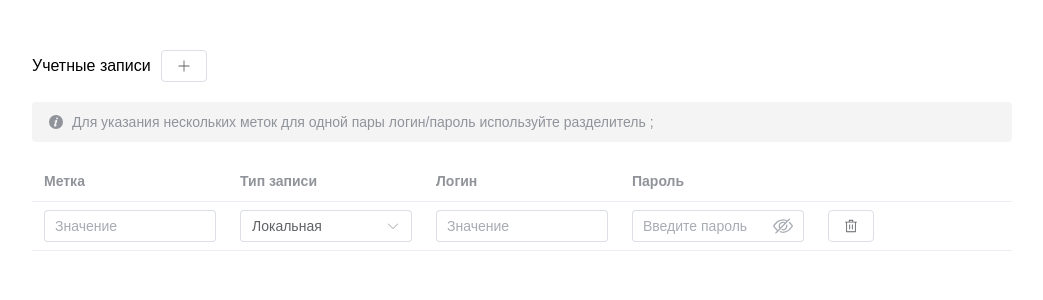
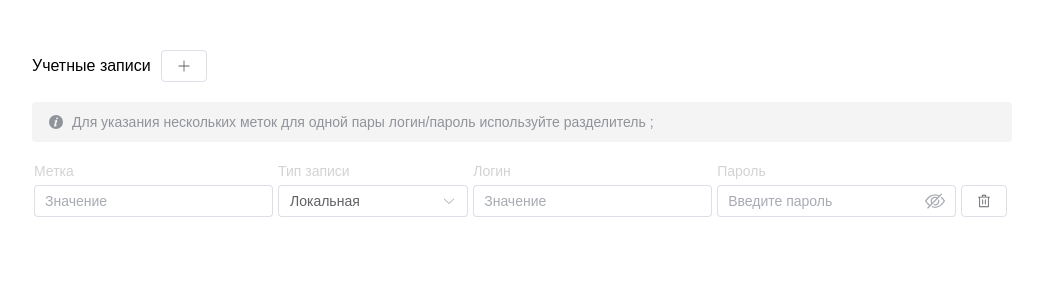
Before and after one commit to SergeyFF3/vue-project, a Vue app: page / in a window 1280 px wide. Both pictures are taken after a click on the button 301 px from the left and 66 px from the top of the page. Shown: the top 300 px of the page, without its empty margins (118-1161 px from the left). Built offline with nearby package versions, Linux system fonts and the light colour scheme; the HTML template or start-up script is replaced by a standard one.

Commit message:
added PasswordInput, refactoring Form components

```diff
--- a/src/App.vue
+++ b/src/App.vue
@@ -1,8 +1,8 @@
 <script setup lang="ts">
 import "./assets/App.css";
-import AddNewAccount from "./components/AddNewAccount/AddNewAccount.vue";
-import Alert from "./components/Alert/Alert.vue";
-import Form from "./components/Form/Form.vue";
+import AddNewAccount from "./components/AddNewAccount.vue";
+import Alert from "./components/Alert.vue";
+import Form from "./components/Form.vue";
 </script>
 
 <template>
--- /dev/null
+++ b/src/components/AccountItem.vue
@@ -0,0 +1,139 @@
+<template>
+  <tr>
+    <td>
+      <div class="column">
+        <el-input
+          placeholder="Значение"
+          v-model="markAsString"
+          @blur="saveData"
+        />
+      </div>
+    </td>
+
+    <td>
+      <div class="column">
+        <el-select v-model="reactiveAccount.type">
+          <el-option
+            v-for="option in typeOptions"
+            :key="option.value"
+            :label="option.label"
+            :value="option.value"
+          />
+        </el-select>
+      </div>
+    </td>
+
+    <td :class="isTypeLDAP ? 'full' : 'quarter'">
+      <div class="column">
+        <el-input
+          placeholder="Значение"
+          v-model="reactiveAccount.login"
+          @blur="saveData"
+        />
+      </div>
+    </td>
+
+    <td :class="isTypeLDAP ? 'hidden' : 'quarter'">
+      <div class="column">
+        <PasswordInput v-model="account.password" @blur="saveData" />
+      </div>
+    </td>
+
+    <td>
+      <div class="column">
+        <el-button class="button" @click="onDelete" icon="Delete"></el-button>
+      </div>
+    </td>
+  </tr>
+</template>
+
+<script setup lang="ts">
+import "element-plus/dist/index.css";
+import { defineProps, defineEmits, computed, reactive, watch } from "vue";
+import { AccountType, type IAccount } from "@/stores/accounts";
+import { getMarkAsString, parseMarks } from "@/helpers/parseMarks";
+import PasswordInput from "./PasswordInput.vue";
+
+const { account } = defineProps<{ account: IAccount }>();
+const emits = defineEmits<{
+  (e: "deleteAccount", id: string): void;
+  (e: "saveData"): void;
+}>();
+
+const typeOptions = [
+  { value: AccountType.LOCAL, label: "Локальная" },
+  { value: AccountType.LDAP, label: "LDAP" },
+];
+
+let reactiveAccount = reactive<IAccount>(account);
+const isTypeLDAP = computed(() => reactiveAccount.type === AccountType.LDAP);
+
+const markAsString = computed({
+  get: () => getMarkAsString(reactiveAccount.mark),
+  set: (value: string) => {
+    reactiveAccount.mark = parseMarks(value, ", ");
+  },
+});
+
+const onDelete = () => {
+  emits("deleteAccount", account.id);
+};
+
+const saveData = () => {
+  emits("saveData");
+};
+
+watch(
+  () => account,
+  (newAccount) => {
+    reactiveAccount = newAccount;
+  }
+);
+</script>
+
+<style scoped>
+tr {
+  width: 100%;
+}
+
+td:first-child {
+  width: 25%;
+}
+
+td:nth-child(2) {
+  width: 20%;
+}
+
+td:nth-child(3) {
+  transition: width 0.5s ease;
+}
+
+td:nth-child(4) {
+  transition: width 0.5s ease, opacity 0.5s ease;
+}
+
+td:last-child {
+  width: 5%;
+}
+
+.quarter {
+  width: 25%;
+}
+.full {
+  width: 50%;
+}
+.hidden {
+  width: 0%;
+  opacity: 0;
+}
+
+.column {
+  margin-top: 5px;
+  padding-right: 5px;
+}
+
+.button {
+  position: relative;
+  z-index: 100;
+}
+</style>
--- /dev/null
+++ b/src/components/AddNewAccount.vue
@@ -0,0 +1,22 @@
+<template>
+  <div class="header__wrapper">
+    <h1>Учетные записи</h1>
+    <el-button type="default" :icon="Plus" @click="addNewAccount" />
+  </div>
+</template>
+
+<script setup lang="ts">
+import { Plus } from "@element-plus/icons-vue";
+import { useAccountStore } from "@/stores/accounts";
+
+const accountStore = useAccountStore();
+const { addNewAccount } = accountStore;
+</script>
+
+<style scoped>
+.header__wrapper {
+  display: flex;
+  align-items: center;
+  gap: 10px;
+}
+</style>
--- a/src/components/AddNewAccount/AddNewAccount.css
+++ /dev/null
@@ -1,5 +0,0 @@
-.header__wrapper {
-  display: flex;
-  align-items: center;
-  gap: 10px;
-}
--- a/src/components/AddNewAccount/AddNewAccount.vue
+++ /dev/null
@@ -1,15 +0,0 @@
-<script setup lang="ts">
-import "./AddNewAccount.css";
-import { Plus } from "@element-plus/icons-vue";
-import { useAccountStore } from "../../stores/accounts";
-
-const accountStore = useAccountStore();
-const { addNewAccount } = accountStore;
-</script>
-
-<template>
-  <div class="header__wrapper">
-    <h1>Учетные записи</h1>
-    <el-button type="default" :icon="Plus" @click="addNewAccount" />
-  </div>
-</template>
--- /dev/null
+++ b/src/components/Form.vue
@@ -0,0 +1,55 @@
+<template>
+  <table v-if="Boolean(accounts.length)">
+    <thead>
+      <tr>
+        <th v-for="column in nameColumns" :key="column">{{ column }}</th>
+      </tr>
+    </thead>
+    <tbody>
+      <AccountItem
+        v-for="account in accounts"
+        :account="account"
+        @saveData="saveData"
+        @deleteAccount="deleteAccount"
+      />
+    </tbody>
+  </table>
+  <h1 v-if="!Boolean(accounts.length)">Список пуст</h1>
+</template>
+
+<script setup lang="ts">
+import "element-plus/dist/index.css";
+import { useAccountStore } from "@/stores/accounts";
+import AccountItem from "./AccountItem.vue";
+
+const accountStore = useAccountStore();
+const { accounts, deleteAccount, saveData } = accountStore;
+
+const nameColumns = ["Метка", "Тип записи", "Логин", "Пароль", ""];
+</script>
+
+<style scoped>
+tr {
+  display: flex;
+}
+
+th {
+  font-size: 14px;
+  font-weight: normal;
+  color: lightgray;
+  text-align: left;
+  width: 25%;
+}
+
+th:nth-child(2) {
+  width: 20%;
+}
+
+th:last-child {
+  width: 5%;
+}
+
+h1 {
+  text-align: center;
+}
+</style>
--- a/src/components/Form/Form.vue
+++ /dev/null
@@ -1,89 +0,0 @@
-<template>
-  <el-table :data="accounts" style="width: 100%">
-    <el-table-column prop="mark" label="Метка">
-      <template #default="{ row }">
-        <el-input
-          placeholder="Значение"
-          :model-value="getMarkAsString(row)"
-          @input="setMarkAsString(row, $event)"
-          @blur="saveData"
-        />
-      </template>
-    </el-table-column>
-
-    <el-table-column prop="type" label="Тип записи">
-      <template #default="{ row }">
-        <el-select v-model="row.type" @change="saveData">
-          <el-option
-            v-for="option in typeOptions"
-            :key="option.value"
-            :label="option.label"
-            :value="option.value"
-          />
-        </el-select>
-      </template>
-    </el-table-column>
-
-    <el-table-column prop="login" label="Логин">
-      <template #default="{ row }">
-        <el-input placeholder="Значение" v-model="row.login" @blur="saveData" />
-      </template>
-    </el-table-column>
-
-    <el-table-column prop="password" label="Пароль">
-      <template #default="{ row }">
-        <el-input
-          v-if="row.type === AccountType.LOCAL"
-          v-model="row.password"
-          :type="isVisiblePassword ? 'text' : 'password'"
-          @blur="saveData"
-          placeholder="Введите пароль"
-        >
-          <template #suffix>
-            <el-icon :size="20" @click="toggleIsVisibilityPassword">
-              <component :is="isVisiblePassword ? View : Hide" />
-            </el-icon>
-          </template>
-        </el-input>
-      </template>
-    </el-table-column>
-
-    <el-table-column>
-      <template #default="{ row }">
-        <el-button @click="deleteAccount(row.id)" icon="Delete"></el-button>
-      </template>
-    </el-table-column>
-  </el-table>
-</template>
-
-<script setup lang="ts">
-import { ref } from "vue";
-import "element-plus/dist/index.css";
-import { View, Hide } from "@element-plus/icons-vue";
-import { useAccountStore, type IAccount, AccountType } from "@/stores/accounts";
-
-const accountStore = useAccountStore();
-const { accounts, deleteAccount, saveData } = accountStore;
-
-const isVisiblePassword = ref(false);
-const typeOptions = [
-  { value: AccountType.LOCAL, label: "Локальная" },
-  { value: AccountType.LDAP, label: "LDAP" },
-];
-
-const toggleIsVisibilityPassword = () => {
-  isVisiblePassword.value = !isVisiblePassword.value;
-};
-
-const getMarkAsString = (row: IAccount) => {
-  return row.mark.map((item) => item.text).join(", ");
-};
-
-const setMarkAsString = (row: IAccount, value: string) => {
-  row.mark = value
-    .split(",")
-    .map((text) => text.trim())
-    .filter(Boolean)
-    .map((text) => ({ text }));
-};
-</script>
--- /dev/null
+++ b/src/components/PasswordInput.vue
@@ -0,0 +1,47 @@
+<template>
+  <el-input
+    v-model="passwordValue"
+    :type="isVisible ? 'text' : 'password'"
+    placeholder="Введите пароль"
+  >
+    <template #suffix>
+      <el-icon class="icon" :size="20" @click="toggleVisibility">
+        <component :is="isVisible ? View : Hide" />
+      </el-icon>
+    </template>
+  </el-input>
+</template>
+
+<script setup lang="ts">
+import { ref, defineProps, defineEmits, watch } from "vue";
+import { View, Hide } from "@element-plus/icons-vue";
+
+const { modelValue } = defineProps<{ modelValue: string | null }>();
+const emit = defineEmits<{ (e: "update:modelValue", value: string): void }>();
+
+const passwordValue = ref(modelValue);
+const isVisible = ref(false);
+
+const toggleVisibility = () => {
+  isVisible.value = !isVisible.value;
+};
+
+watch(passwordValue, (newValue) => {
+  if (typeof newValue === "string") {
+    emit("update:modelValue", newValue);
+  }
+});
+
+watch(
+  () => modelValue,
+  (newValue) => {
+    passwordValue.value = newValue ?? "";
+  }
+);
+</script>
+
+<style scoped>
+.icon {
+  cursor: pointer;
+}
+</style>
--- /dev/null
+++ b/src/helpers/parseMarks.ts
@@ -0,0 +1,13 @@
+import type { IMark } from "@/stores/accounts";
+
+export const getMarkAsString = (mark: IMark[]) => {
+  return mark.map((item) => item.text).join(";");
+};
+
+export const parseMarks = (mark: string, split: string) => {
+  return mark
+    .split(split)
+    .map((text) => text.trim())
+    .filter(Boolean)
+    .map((text) => ({ text }));
+};
--- a/src/stores/accounts.ts
+++ b/src/stores/accounts.ts
@@ -1,7 +1,8 @@
+import { getMarkAsString, parseMarks } from "@/helpers/parseMarks";
 import { defineStore } from "pinia";
 import { ref, watch } from "vue";
 
-interface IMark {
+export interface IMark {
   text: string;
 }
 
@@ -15,7 +16,7 @@ export interface IAccount {
   mark: IMark[];
   type: AccountType;
   login: string;
-  password: string;
+  password: null | string;
 }
 
 const LOCAL_STORAGE_KEY = "state";
@@ -45,23 +46,27 @@ export const useAccountStore = defineStore("accountStore", () => {
     }
   }
 
-  const saveData = () => {
+  function saveData() {
     const newAccounts = accounts.value.map((account) => {
-      const mark = account.mark.map((item) => item.text).join("; ");
-      return { ...account, mark };
+      const markAsString = getMarkAsString(account.mark);
+      const parseMark = parseMarks(markAsString, ";");
+
+      if (account.type === AccountType.LDAP) {
+        return { ...account, mark: parseMark, password: null };
+      }
+
+      return { ...account, mark: parseMark };
     });
 
-    const validAccounts = newAccounts.filter(
-      (account) =>
-        account.mark && account.type && account.login && account.password
-    );
+    const validAccounts = newAccounts.filter((account) => {
+      if (account.type === AccountType.LDAP) {
+        return account.login;
+      }
+      return account.login && account.password;
+    });
 
-    const normalizeAccounts = accounts.value.filter((account) =>
-      validAccounts.some((newAccount) => newAccount.id === account.id)
-    );
-
-    localStorage.setItem(LOCAL_STORAGE_KEY, JSON.stringify(normalizeAccounts));
-  };
+    localStorage.setItem(LOCAL_STORAGE_KEY, JSON.stringify(validAccounts));
+  }
 
   watch(accounts, saveData, { deep: true });
 
```
Also changed, not shown: src/components/Alert.vue (renamed from src/components/Alert/Alert.vue).
